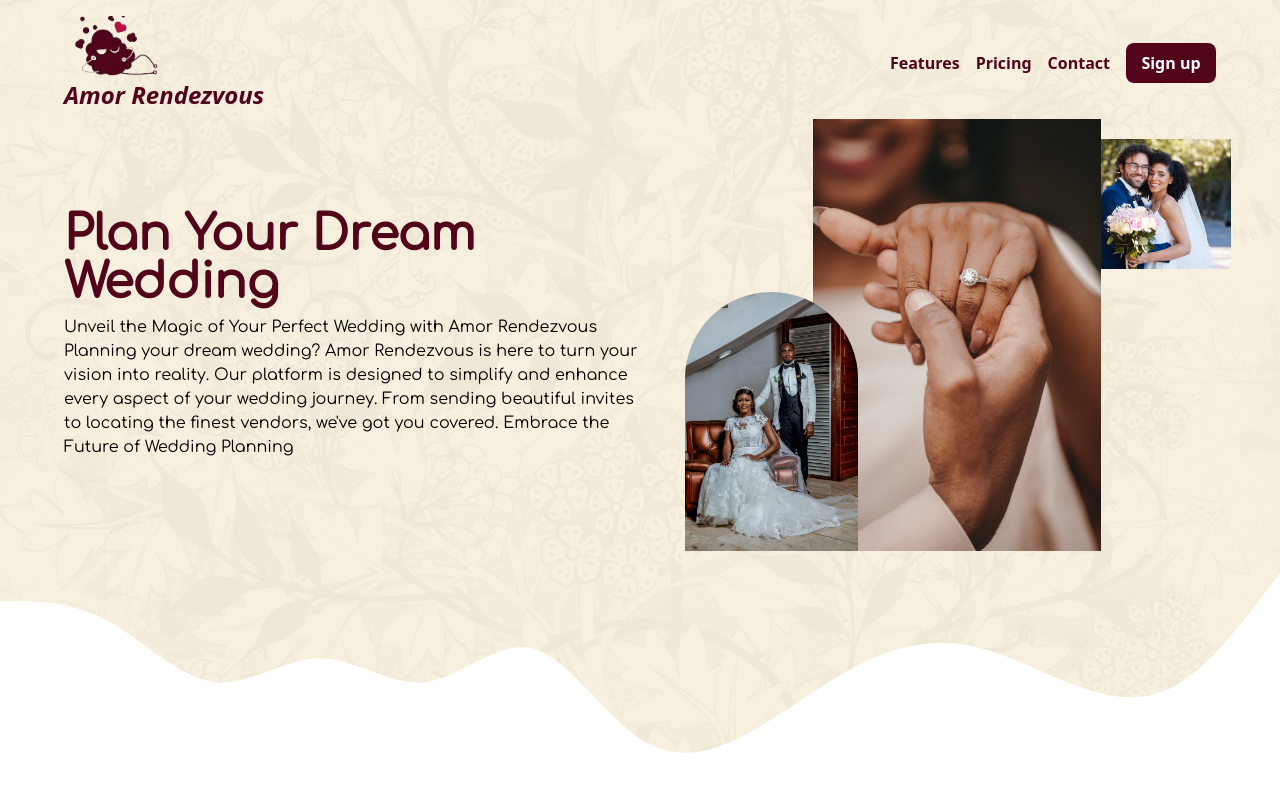
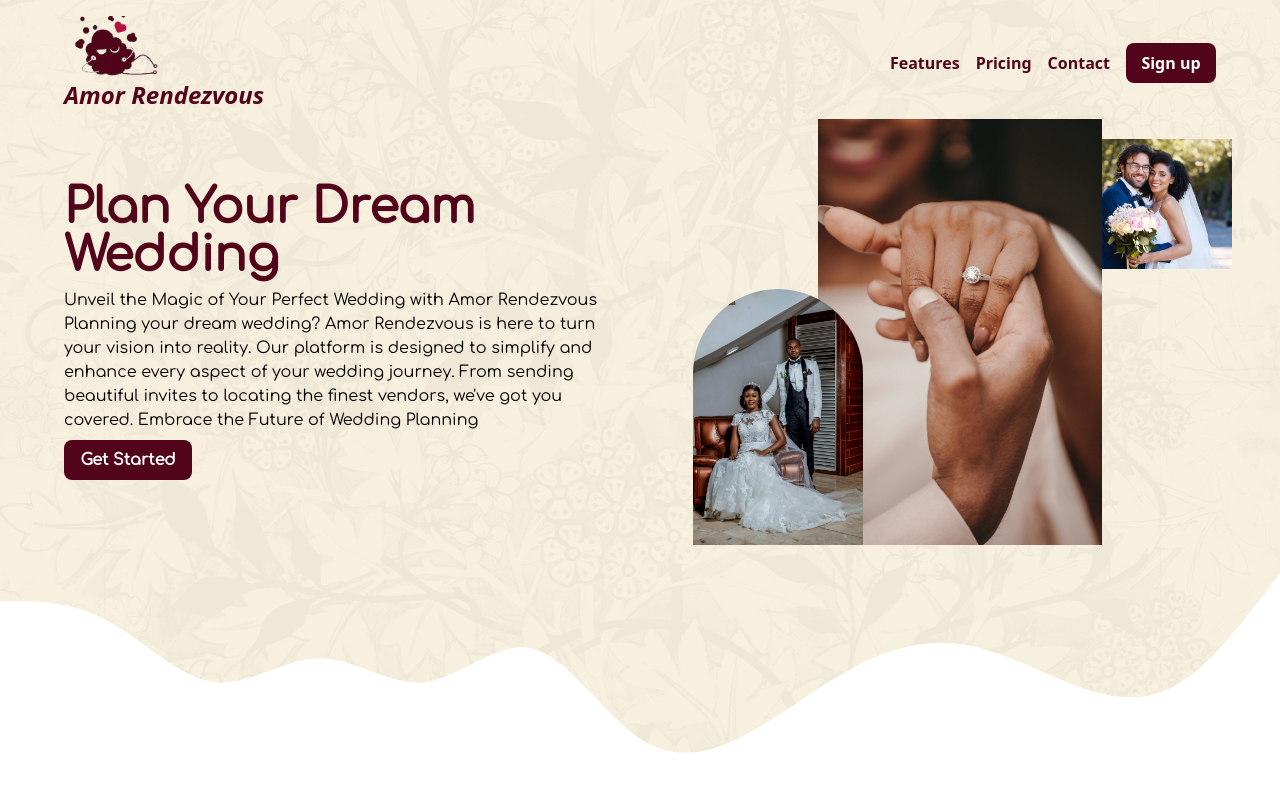
Before and after one commit to JerryJeager/Amor-Rendezvous, a React (Vite) app: page / in a window 1280 px wide. Shown: the top 792 px of the page. Built offline with nearby package versions, Linux system fonts and the light colour scheme.

Commit message:
add cta button to hero section

```diff
--- a/src/components/ui/HamburgerIcon.tsx
+++ b/src/components/ui/HamburgerIcon.tsx
@@ -8,7 +8,7 @@ const HamburgerIcon = ({ onClick, isHamburgerClicked }: HamburgerProps) => {
     <div
       onClick={onClick}
       className={`mt-8 -ml-[5%] cursor-pointer top-0 lg:hidden ${
-        isHamburgerClicked ? "z-20 fixed" : "absolute"
+        isHamburgerClicked ? "z-[100] absolute" : "absolute"
       }`}
     >
       <div
--- a/src/components/ui/Hero.tsx
+++ b/src/components/ui/Hero.tsx
@@ -7,7 +7,7 @@ const Hero = () => {
     <div className="lg:h-screen bg-appBg  bg-cover bg-center relative">
       <Header />
 
-      <section className="font-comfortaa mx-auto w-[90%] mt-2 flex flex-col lg:flex-row justify-center lg:justify-between ">
+      <section className="font-comfortaa mx-auto w-[90%] mt-2 flex flex-col lg:flex-row justify-center gap-4 lg:justify-between ">
         <div className="self-center lg:w-1/2">
           <h2 className="text-3xl lg:text-5xl text-wine font-bold">Plan Your Dream Wedding</h2>
 
@@ -19,6 +19,7 @@ const Hero = () => {
             invites to locating the finest vendors, we've got you covered.
             Embrace the Future of Wedding Planning
           </p>
+          <button className="bg-wine text-white rounded-lg w-[8rem] p-2 text-center font-bold mt-2 cursor-pointer">Get Started</button>
         </div>
         <div className="flex lg:w-1/2 lg:self-end">
           <img src={blackCouple} className="w-[30%] rounded-t-[100px] self-end translate-x-[45px] z-20" alt="" />
```
